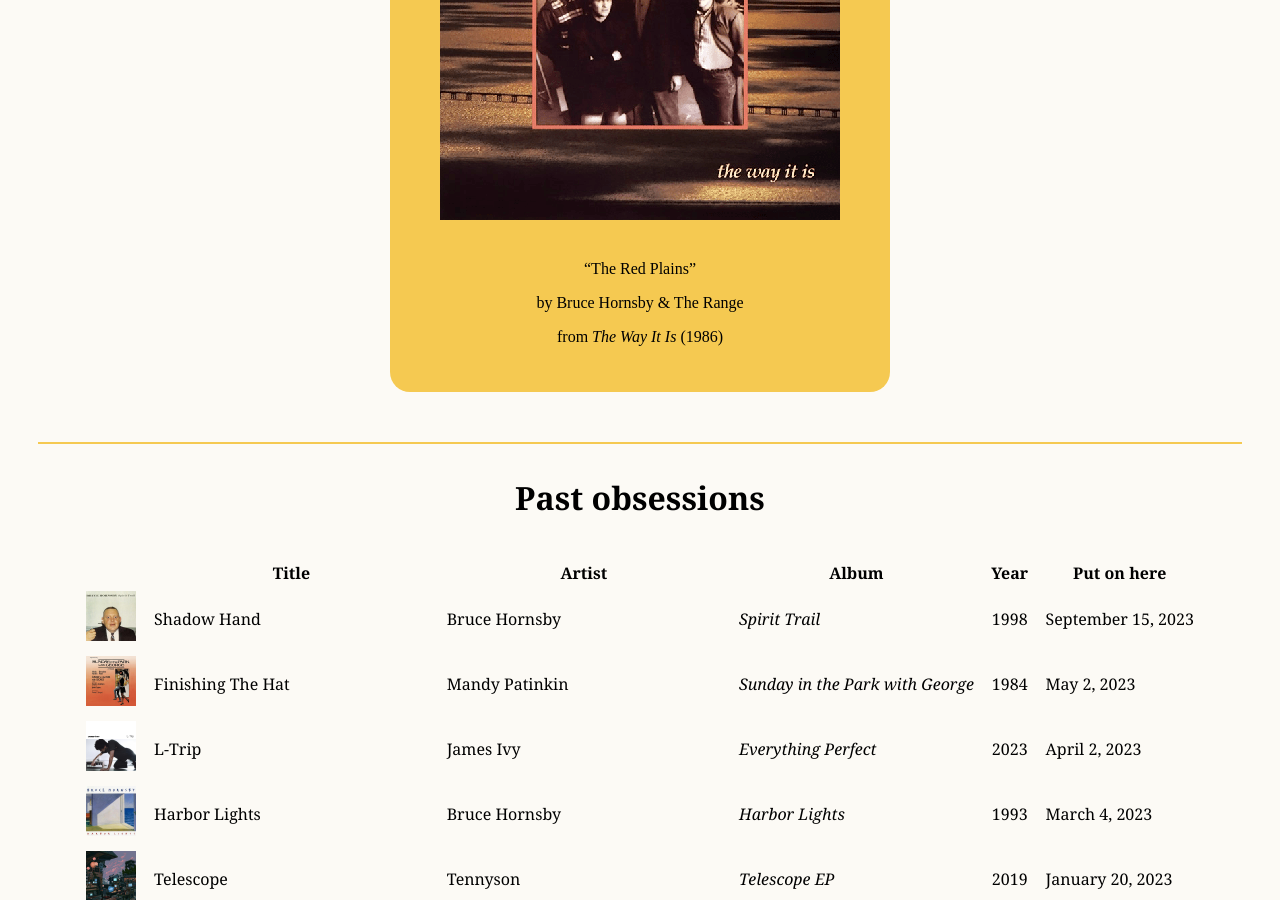
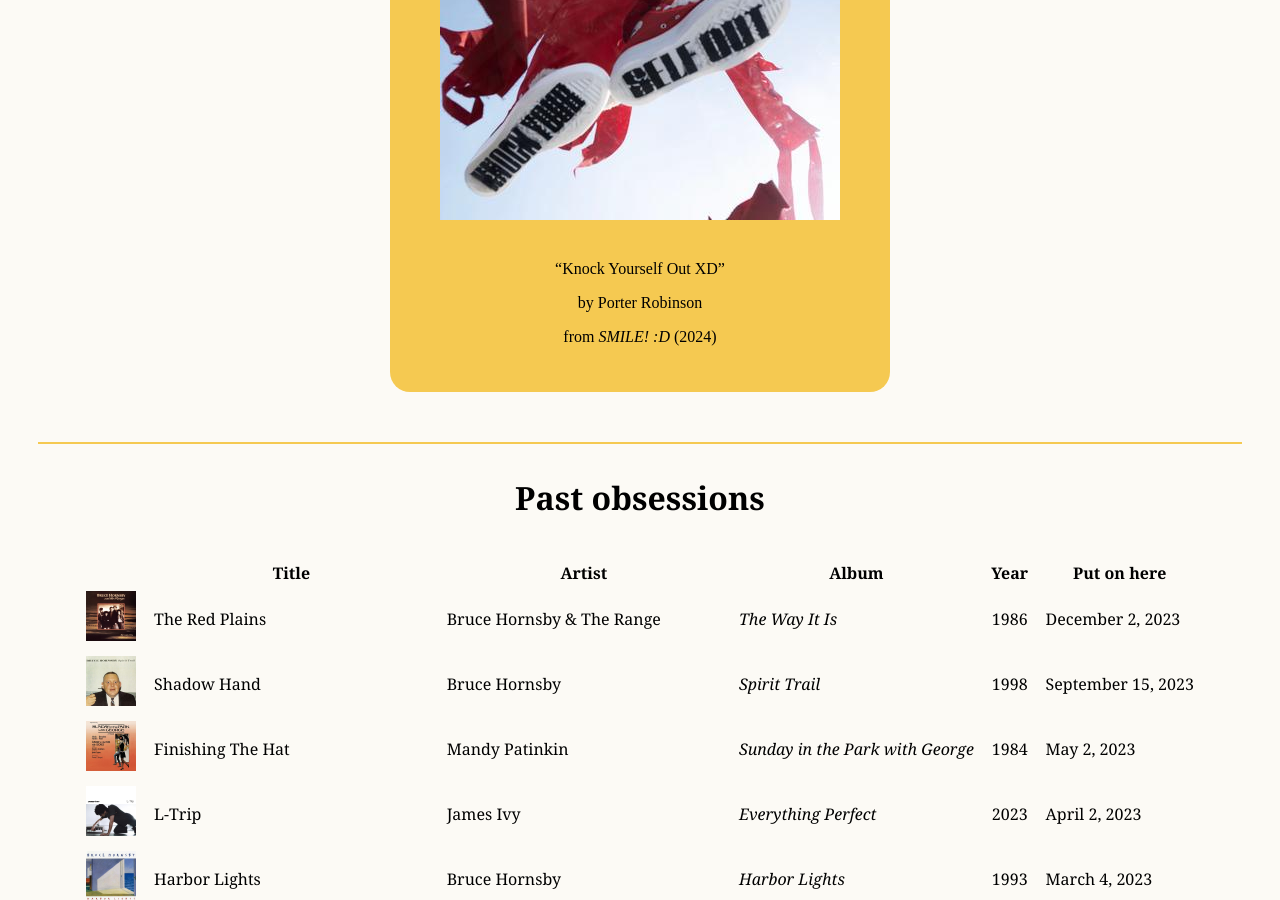
Before and after one commit to russotiro/russotiro.github.io, a Jekyll site: the page built from obsession/index.html, in a window 1280 px wide and 900 px high, scrolled down 608 px. Built offline with Jekyll 4.4.1, drawn with Linux system fonts in a browser that asks for light colours.

Commit message:
may 2024 update

```diff
--- a/index.html
+++ b/index.html
@@ -3,6 +3,6 @@
 ---
 <h1 class="first-homepage-title"><a class="potm-title" href="./potm/2024">Picture of the month</a></h1>
 <h1><a class="obsession-title" href="./obsession/">Obsession</a></h1>
-<h1><a class="blog-title" href="./blog/">Blog</a></h1>
+<!-- <h1><a class="blog-title" href="./blog/">Blog</a></h1>
 <h1><a class="mvm-title" href="./mvm/">Musical voice memos</a></h1>
-<h1><a class="bike-title" href="./bike/">Bike playlists</a></h1>
+<h1><a class="bike-title" href="./bike/">Bike playlists</a></h1> -->
--- a/obsession/index.html
+++ b/obsession/index.html
@@ -8,15 +8,15 @@
     <hr class="divider">
     <h3>Current obsession</h3>
     <div class="the-obsession">
-        <a href="https://www.youtube.com/watch?v=YAee6GAG3Wc">
-            <img class="the-art" src="/assets/img/obsession/bruce_hornsby_&_the_range_the_way_it_is.png" alt="Album art for obsession">
+        <a href="https://www.youtube.com/watch?v=lzMkFIw8ETM">
+            <img class="the-art" src="/assets/img/obsession/porter_robinson_smile!__d.jpg" alt="Album art for obsession">
         </a>
         <div class="the-info">
-            <p>&#8220;The Red Plains&#8221;</p>
-            <p>by Bruce Hornsby & The Range</p>
-            <p>from <em>The Way It Is</em> (1986)</p>
+            <p>&#8220;Knock Yourself Out XD&#8221;</p>
+            <p>by Porter Robinson</p>
+            <p>from <em>SMILE! :D</em> (2024)</p>
         </div>
-        <!-- December 2, 2023 -->
+        <!-- May 20, 2024 -->
     </div>
 
     <hr style="margin-top: 50px; height: 2px;">
@@ -31,6 +31,14 @@
             <th>Album</th>
             <th>Year</th>
             <th>Put on here</th>
+        </tr>
+        <tr>
+            <td><a href="https://www.youtube.com/watch?v=YAee6GAG3Wc"><img src="/assets/img/obsession/bruce_hornsby_&_the_range_the_way_it_is.png" alt="Album art for obsession"></a></td>
+            <td>The Red Plains</td>
+            <td>Bruce Hornsby & The Range</td>
+            <td><em>The Way It Is</em></td>
+            <td>1986</td>
+            <td>December 2, 2023</td>
         </tr>
         <tr>
             <td><a href="https://www.youtube.com/watch?v=l5_VTydwcSs"><img src="/assets/img/obsession/bruce_hornsby_spirit_trail.jpg" alt="Album art for obsession"></a></td>
@@ -137,7 +145,7 @@
             <td>July 8, 2022</td>
         </tr>
         <tr>
-            <td><a href="https://youtu.be/hB1CmyRcZ6U"><img src="/assets/img/obsession/clean_cut_kid_mother's_milk.jpg" alt="Album art for obsession"></a></td>
+            <td><a href="https://www.youtube.com/watch?v=xUr6W4J-dtw"><img src="/assets/img/obsession/clean_cut_kid_mother's_milk.jpg" alt="Album art for obsession"></a></td>
             <td>Get Born, Grow up and Move Away</td>
             <td>Clean Cut Kid</td>
             <td><em>Mother&rsquo;s Milk</em></td>
--- a/potm/2024/index.html
+++ b/potm/2024/index.html
@@ -17,6 +17,10 @@
     <p>Some months have bonus pictures. Click a month's picture to access its bonus page, if it exists!</p>
     <hr style="height: 2.5px; margin-top: 25px">
 
+    <h4>April 2024</h4>
+    <img class="portrait" src="/assets/img/potm/eclipse.JPEG">
+    <hr>
+
     <h4>March 2024</h4>
     <img class="full-size" src="/assets/img/potm/sunset housing.jpeg">
     <hr>
```
Also changed, not shown: assets/img/obsession/porter_robinson_smile!__d.jpg (added), assets/img/potm/eclipse.JPEG (added).
